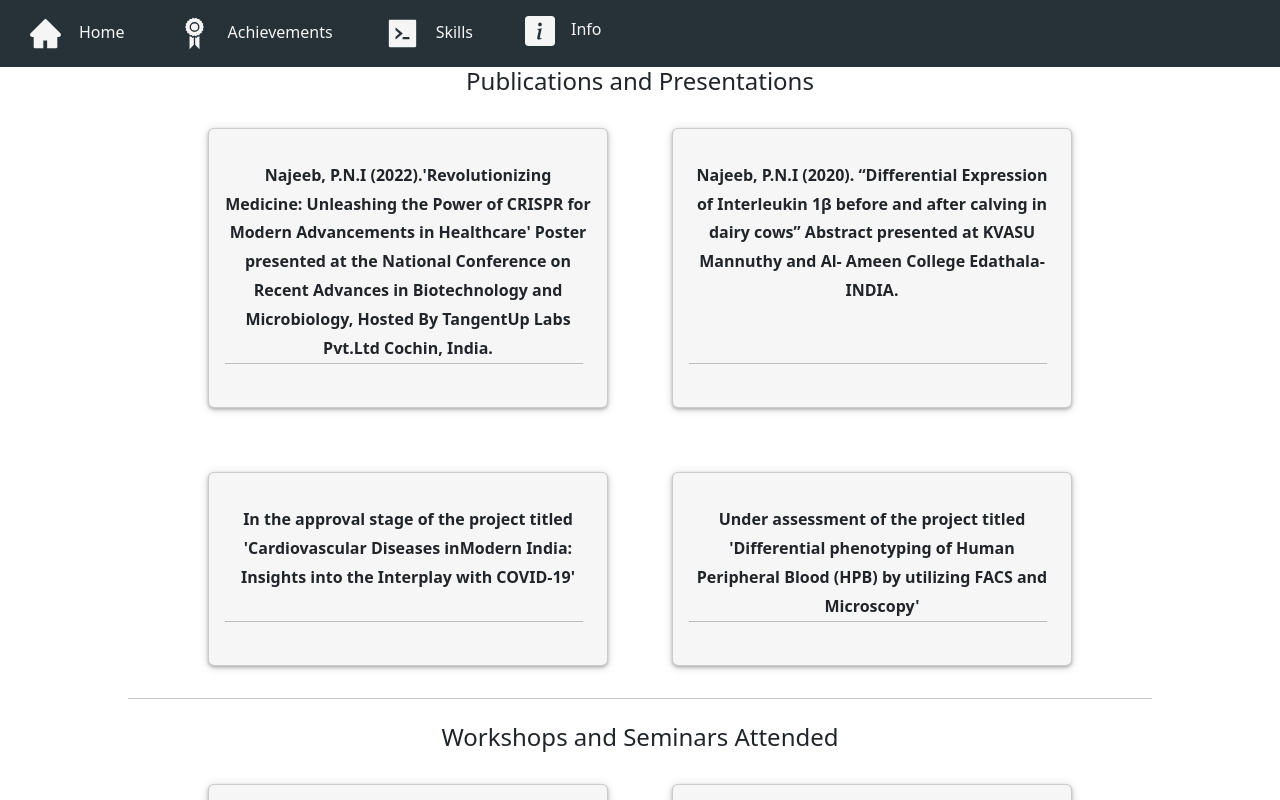
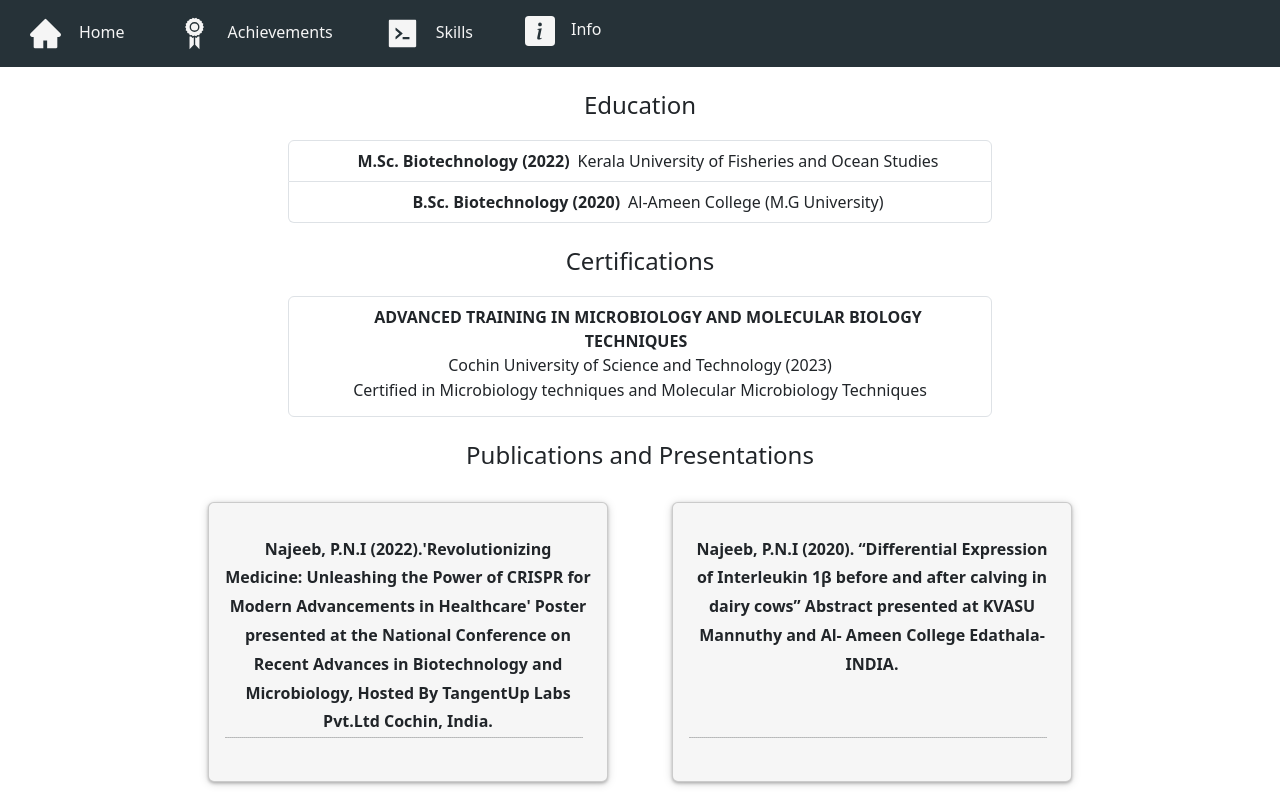
Before and after one commit to AslamThachapalli/ihsan-najeeb-website, a React (Vite) app: page /achievements in a window 1280 px wide. Shown: the top 800 px of the page. Built offline with nearby package versions, Linux system fonts and the light colour scheme.

Commit message:
education and certification

```diff
--- a/src/config/achievementConfig.jsx
+++ b/src/config/achievementConfig.jsx
@@ -1,3 +1,26 @@
+const educationConfig = [
+  {
+    id: "2",
+    degreeType: "M.Sc. Biotechnology (2022)",
+    college: "Kerala University of Fisheries and Ocean Studies",
+  },
+  {
+    id: "1",
+    degreeType: " B.Sc. Biotechnology (2020)",
+    college: "Al-Ameen College (M.G University)",
+  },
+];
+
+const certificationConfig = [
+  {
+    id: "1",
+    topic: "ADVANCED TRAINING IN MICROBIOLOGY AND MOLECULAR BIOLOGY TECHNIQUES",
+    from: "Cochin University of Science and Technology (2023)",
+    description:
+      "Certified in Microbiology techniques and Molecular Microbiology Techniques",
+  },
+];
+
 const workshopConfig = [
   {
     id: "8",
@@ -151,4 +174,9 @@ const publicationConfig = [
   },
 ];
 
-export { workshopConfig, publicationConfig };
+export {
+  workshopConfig,
+  publicationConfig,
+  educationConfig,
+  certificationConfig,
+};
--- a/src/pages/Achievement/Achievements.css
+++ b/src/pages/Achievement/Achievements.css
@@ -6,3 +6,34 @@
   justify-content: center;
   grid-template-columns: repeat(auto-fit, minmax(20rem, 25rem));
 }
+
+.text_content_wrapper {
+  margin: auto;
+  margin-top: 20px;
+  text-align: center;
+}
+
+@media only screen and (min-width: 1200px) {
+  .text_content_wrapper {
+    max-width: 55%;
+  }
+}
+
+@media only screen and (min-width: 768px) and (max-width: 1200px) {
+  .text_content_wrapper {
+    width: 44rem;
+  }
+}
+
+@media only screen and (min-width: 425px) and (max-width: 768px) {
+  .text_content_wrapper {
+    width: 25rem;
+    margin: auto;
+  }
+}
+
+@media only screen and (max-width: 425px) {
+  .text_content_wrapper {
+    max-width: 90%;
+  }
+}
--- a/src/pages/Achievement/Achievements.jsx
+++ b/src/pages/Achievement/Achievements.jsx
@@ -1,29 +1,78 @@
-import React from "react";
+import React, { useEffect, useState } from "react";
 
 import {
   publicationConfig,
   workshopConfig,
+  educationConfig,
+  certificationConfig,
 } from "../../config/achievementConfig";
 import CardItem from "../../components/Cards/CardItem.jsx";
 
 import "./Achievements.css";
 
+function screenWidth() {
+  const [width, setWidth] = useState(window.innerWidth);
+
+  useEffect(() => {
+    function handleResize() {
+      setWidth(window.innerWidth);
+    }
+
+    window.addEventListener("resize", handleResize);
+    return () => window.removeEventListener("resize", handleResize);
+  }, []);
+
+  return width;
+}
+
 const Achievements = () => {
+  const width = screenWidth();
+
   return (
     <section>
+      <br />
+      <h4 style={{ textAlign: "center" }}>Education</h4>
+      <ul className="list-group text_content_wrapper">
+        {educationConfig.map((item) => (
+          <li key={item.id} className="list-group-item align-center">
+            <span style={{ fontWeight: "bold", marginRight: "8px" }}>
+              {item.degreeType}
+            </span>
+            {width >= 768 ? item.college : null}
+            <p className="d-block d-md-none" style={{ marginBottom: "4px" }}>
+              {item.college}
+            </p>
+          </li>
+        ))}
+      </ul>
+
+      <br />
+      <h4 style={{ textAlign: "center" }}>Certifications</h4>
+      <ul className="list-group text_content_wrapper">
+        {certificationConfig.map((item) => (
+          <li key={item.id} className="list-group-item align-center">
+            <span style={{ fontWeight: "bold", marginRight: "8px" }}>
+              {item.topic}
+            </span>
+
+            <p style={{ marginBottom: "4px" }}>{item.from}</p>
+
+            <h6>{item.description}</h6>
+          </li>
+        ))}
+      </ul>
+
+      <br />
       <h4 style={{ textAlign: "center" }}>Publications and Presentations</h4>
-
       <div className="wrapper">
         {publicationConfig.map((item) => (
           <CardItem key={item.id} title={item.about} link={item.link} />
         ))}
       </div>
+      <hr style={{ width: "80%", margin: "auto" }} />
 
-      <hr style={{ width: "80%", margin: "auto" }} />
       <br />
-
       <h4 style={{ textAlign: "center" }}>Workshops and Seminars Attended</h4>
-
       <div className="wrapper">
         {workshopConfig.map((item) => (
           <CardItem
```
